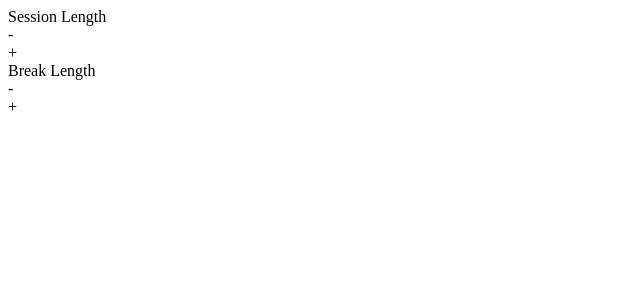
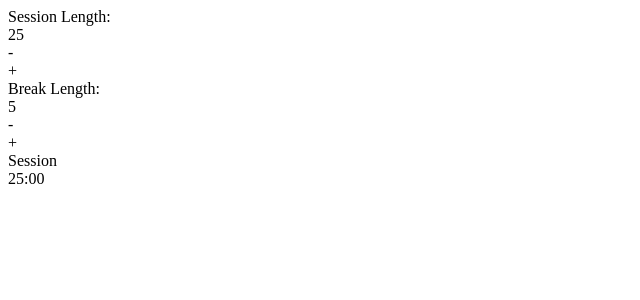
Before and after one commit to EtshD1/25-plus-5-timer, a React (Create React App) app: page / in a window 1280 px wide. Shown: the top 300 px of the page, without its empty margins (0-640 px from the left). Built offline with nearby package versions, Linux system fonts and the light colour scheme.

Commit message:
add timer component and view logic

```diff
--- a/src/App.tsx
+++ b/src/App.tsx
@@ -1,20 +1,65 @@
-import React from 'react';
+import React, { useState } from 'react';
+import { useSelector, useDispatch } from 'react-redux';
 
-function App() {
+import { RootState } from './redux/reducers';
+import { decrementBreak, decrementSession, incrementBreak, incrementSession } from "./redux/actions";
+
+const App = () => {
+
+  const breakTime = useSelector((state: RootState) => state.breakTime);
+  const sessionTime = useSelector((state: RootState) => state.sessionTime);
+
+  const [isBreak, setIsBreak] = useState(false);
+
+  const timeLeft = () => {
+    if (isBreak) {
+      return `${Math.floor(breakTime / 60)}:${breakTime % 60 > 10 ? "" : 0}${breakTime % 60}`;
+    }
+    return `${Math.floor(sessionTime / 60)}:${sessionTime % 60 > 10 ? "" : 0}${sessionTime % 60}`;
+  }
+
   return (
     <div className="App">
+
+      <TimerComponent name="session" time={sessionTime} increment={incrementSession} decrement={decrementSession} />
+      <TimerComponent name="break" time={breakTime} increment={incrementBreak} decrement={decrementBreak} />
+
       <div>
-        <div id="session-label">Session Length</div>
-        <div id="session-decrement">-</div>
-        <div id="session-increment">+</div>
+        <div id="timer-label">
+          {isBreak ? "Break" : "Session"}
+        </div>
       </div>
+
       <div>
-        <div id="break-label">Break Length</div>
-        <div id="break-decrement">-</div>
-        <div id="break-increment">+</div>
+        <div id="time-left">
+          {timeLeft()}
+        </div>
       </div>
     </div>
   );
 }
 
+type timerComponentProps = {
+  time: number,
+  name: string,
+  increment: Function,
+  decrement: Function
+}
+
+const TimerComponent = ({ time, name, increment, decrement }: timerComponentProps) => {
+  const dispatch = useDispatch();
+
+  return (<div>
+    <div id={`${name}-label`}>
+      {`${name[0].toLocaleUpperCase()}${name.slice(1)}`} Length:
+      <div id={`${name}-length`}>
+        {time / 60}
+      </div>
+    </div>
+    <div id={"session-decrement"} onClick={() => dispatch(decrement())}>-</div>
+    <div id={"session-increment"} onClick={() => dispatch(increment())}>+</div>
+  </div>
+  );
+}
+
 export default App;
```
